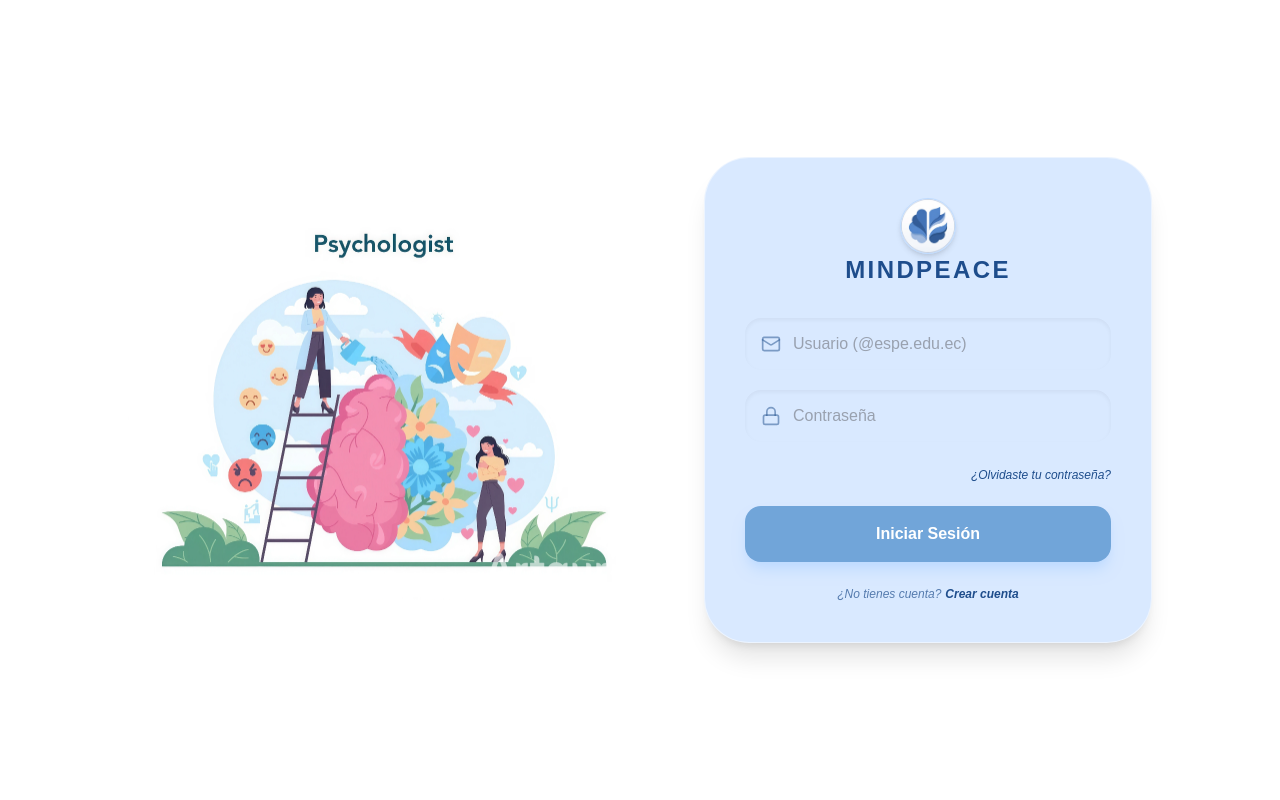
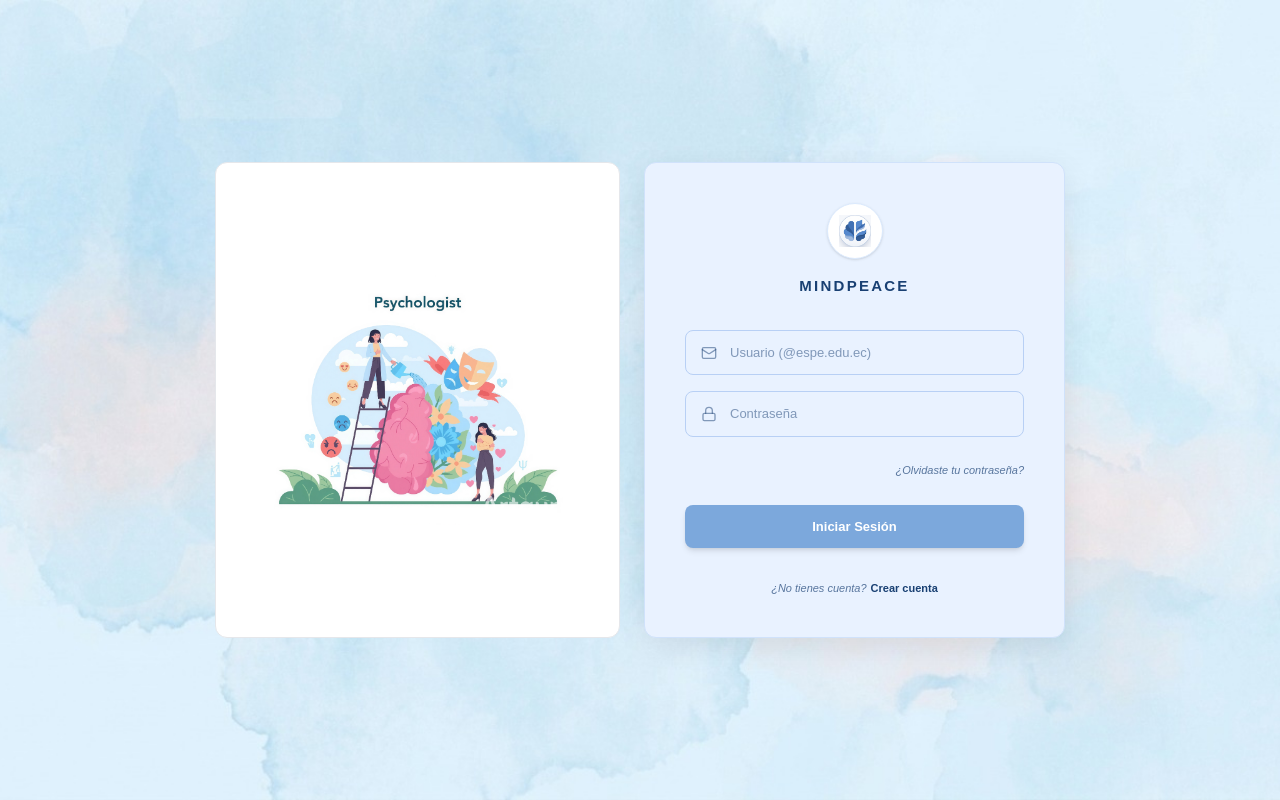
Before and after one commit to Jarod2024/Tesis_Gestion_Ansiedad, a Next.js app: page /login in a window 1280 px wide. Built offline with nearby package versions, Linux system fonts and the light colour scheme.

Commit message:
Fondo del Login

```diff
--- a/src/presentation/components/auth/LoginForm.tsx
+++ b/src/presentation/components/auth/LoginForm.tsx
@@ -56,13 +56,16 @@ export const LoginForm = () => {
   };
 
 return (
-    <div className="flex min-h-screen items-center justify-center bg-white p-6">
-      {/* Contenedor Principal Centrado con Gap Amplio */}
-      <div className="flex w-full max-w-5xl flex-col md:flex-row items-center justify-center gap-16">
+  <div
+    className="flex min-h-screen items-center justify-center bg-cover bg-center p-6"
+    style={{ backgroundImage: "url('/images/fondoLogin.png')" }}
+  >
+    {/* Contenedor Principal: items-stretch obliga a ambas cajas a tener la misma altura */}
+    <div className="flex w-full max-w-[850px] flex-col md:flex-row items-stretch justify-center gap-4 md:gap-6">
 
-        {/* Columna Izquierda: Ilustración (Estilo Mockup) */}
-        <div className="hidden md:flex flex-col items-center justify-center flex-1">
-          <div className="relative w-full aspect-square max-w-lg">
+      {/* Columna Izquierda: Tarjeta Blanca con Ilustración */}
+      <div className="flex-1 bg-white border border-gray-200 rounded-xl p-8 flex items-center justify-center">
+        <div className="relative w-full aspect-square max-w-[320px]">
           <Image
             src="/images/login1-.png"
             alt="Ilustración Psicología"
@@ -72,33 +75,38 @@ export const LoginForm = () => {
         </div>
       </div>
 
-        {/* Columna Derecha: Formulario de Login */}
-        <div className="w-full max-w-md bg-[#D9E9FF] p-10 rounded-[45px] shadow-xl flex flex-col items-center border border-white/50">
+      {/* Columna Derecha: Tarjeta Azul con Formulario */}
+      <div className="flex-1 bg-[#E9F2FF] border border-[#D0E2FB] rounded-xl p-8 md:p-10 shadow-[0_8px_30px_rgb(0,0,0,0.08)] flex flex-col justify-center items-center">
 
         {/* Logo Circular */}
-          <div className="relative w-14 h-14 rounded-full overflow-hidden shadow-md border border-blue-200">
+        <div className="relative w-14 h-14 mb-4 bg-white rounded-full flex items-center justify-center shadow-sm border border-blue-100">
           <Image
             src="/images/logo-.png"
             alt="Logo"
-              fill
-              className="object-cover"
+            width={32}
+            height={32}
+            className="object-contain"
           />
         </div>
-          <h1 className="text-2xl font-bold text-[#1E4D8C] mb-8 tracking-widest uppercase">MINDPEACE</h1>
 
-          <form className="w-full space-y-5" onSubmit={handleSubmit(onSubmit)}>
+        {/* Título */}
+        <h1 className="text-[15px] font-bold text-[#194073] mb-8 tracking-[0.15em] uppercase">
+          MINDPEACE
+        </h1>
 
-            {/* Email / Usuario */}
+        <form className="w-full space-y-4" onSubmit={handleSubmit(onSubmit)}>
+
+          {/* Usuario */}
           <div className="relative">
-              <Mail className="absolute left-4 top-1/2 -translate-y-1/2 text-[#1E4D8C]/50" size={20} />
+            <Mail className="absolute left-4 top-1/2 -translate-y-1/2 text-[#194073]/50" size={16} />
             <input
               {...register("email")}
               type="email"
               placeholder="Usuario (@espe.edu.ec)"
-                className={`w-full pl-12 pr-4 py-3.5 rounded-2xl border-none outline-none focus:ring-2 focus:ring-blue-400 text-gray-700 placeholder-gray-400 shadow-inner ${errors.email ? 'ring-2 ring-red-300' : ''}`}
+              className={`w-full pl-11 pr-4 py-3 bg-transparent border border-[#B8D0F5] rounded-lg outline-none focus:ring-2 focus:ring-[#85AEE0] text-[#194073] text-[13px] placeholder-[#194073]/50 transition-all ${errors.email ? 'ring-2 ring-red-300 border-transparent' : ''}`}
             />
             {errors.email && (
-                <p className="text-[10px] text-[#1E4D8C] mt-1 ml-2 font-bold uppercase italic">
+              <p className="text-[10px] text-red-500 mt-1 ml-2 font-bold uppercase italic">
                 {errors.email.message}
               </p>
             )}
@@ -106,30 +114,30 @@ export const LoginForm = () => {
 
           {/* Contraseña */}
           <div className="relative">
-              <Lock className="absolute left-4 top-1/2 -translate-y-1/2 text-[#1E4D8C]/50" size={20} />
+            <Lock className="absolute left-4 top-1/2 -translate-y-1/2 text-[#194073]/50" size={16} />
             <input
               {...register("password")}
               type="password"
               placeholder="Contraseña"
-                className={`w-full pl-12 pr-4 py-3.5 rounded-2xl border-none outline-none focus:ring-2 focus:ring-blue-400 text-gray-700 placeholder-gray-400 shadow-inner ${errors.password ? 'ring-2 ring-red-300' : ''}`}
+              className={`w-full pl-11 pr-4 py-3 bg-transparent border border-[#B8D0F5] rounded-lg outline-none focus:ring-2 focus:ring-[#85AEE0] text-[#194073] text-[13px] placeholder-[#194073]/50 transition-all ${errors.password ? 'ring-2 ring-red-300 border-transparent' : ''}`}
             />
             {errors.password && (
-                <p className="text-[10px] text-[#1E4D8C] mt-1 ml-2 font-bold uppercase italic">
+              <p className="text-[10px] text-red-500 mt-1 ml-2 font-bold uppercase italic">
                 {errors.password.message}
               </p>
             )}
           </div>
 
           {/* Olvidaste Contraseña */}
-            <div className="text-right">
-              <Link href="#" className="text-xs text-[#1E4D8C] italic hover:underline font-medium">
+          <div className="text-right pt-1 pb-2">
+            <Link href="#" className="text-[11px] text-[#194073]/70 italic hover:underline">
               ¿Olvidaste tu contraseña?
             </Link>
           </div>
 
           {/* Error del Servidor */}
           {serverError && (
-              <p className="text-xs text-red-600 bg-red-50 p-3 rounded-xl text-center font-bold border border-red-100">
+            <p className="text-[11px] text-red-600 bg-red-50 p-2 rounded-lg text-center font-bold border border-red-100">
               {serverError}
             </p>
           )}
@@ -138,16 +146,16 @@ export const LoginForm = () => {
           <button
             type="submit"
             disabled={loading}
-              className="w-full bg-[#71A5D9] hover:bg-[#1E4D8C] text-white py-4 rounded-2xl font-bold shadow-lg shadow-blue-200 transition-all active:scale-95 flex items-center justify-center gap-2"
+            className="w-full bg-[#7CA8DC] hover:bg-[#6292C7] text-white py-3 rounded-lg text-[13px] font-semibold shadow-md transition-all active:scale-95 flex items-center justify-center gap-2"
           >
-              {loading ? <Loader2 className="animate-spin" /> : "Iniciar Sesión"}
+            {loading ? <Loader2 className="animate-spin" size={16} /> : "Iniciar Sesión"}
           </button>
 
           {/* Registro */}
-            <div className="text-center mt-6">
-              <p className="text-xs text-[#1E4D8C]/70 italic font-medium">
+          <div className="text-center pt-4">
+            <p className="text-[11px] text-[#194073]/70 italic">
               ¿No tienes cuenta?
-                <Link href="/register" className="text-[#1E4D8C] font-bold ml-1 hover:underline">
+              <Link href="/register" className="text-[#194073] font-bold ml-1 hover:underline not-italic">
                 Crear cuenta
               </Link>
             </p>
--- a/src/presentation/components/auth/RegisterForm.tsx
+++ b/src/presentation/components/auth/RegisterForm.tsx
@@ -61,7 +61,10 @@ export const RegisterForm = () => {
   };
 
   return (
-    <div className="flex min-h-screen items-center justify-center bg-white p-6">
+  <div
+    className="flex min-h-screen items-center justify-center bg-cover bg-center p-6"
+    style={{ backgroundImage: "url('/images/fondoLogin.png')" }}
+  >
     <div className="flex w-full max-w-5xl flex-col md:flex-row items-center justify-center gap-16">
 
       {/* Columna Derecha: Formulario */}
@@ -158,4 +161,5 @@ export const RegisterForm = () => {
     </div>
   </div>
 );
+
 };
```
Also changed, not shown: public/images/fondoLogin.png (added). Lines whose indentation alone changed are shown as unchanged.
